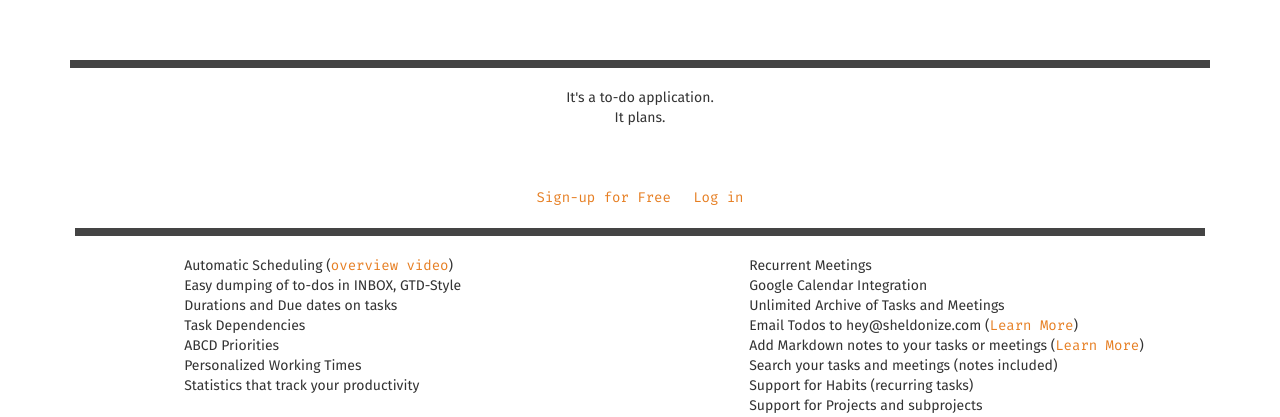
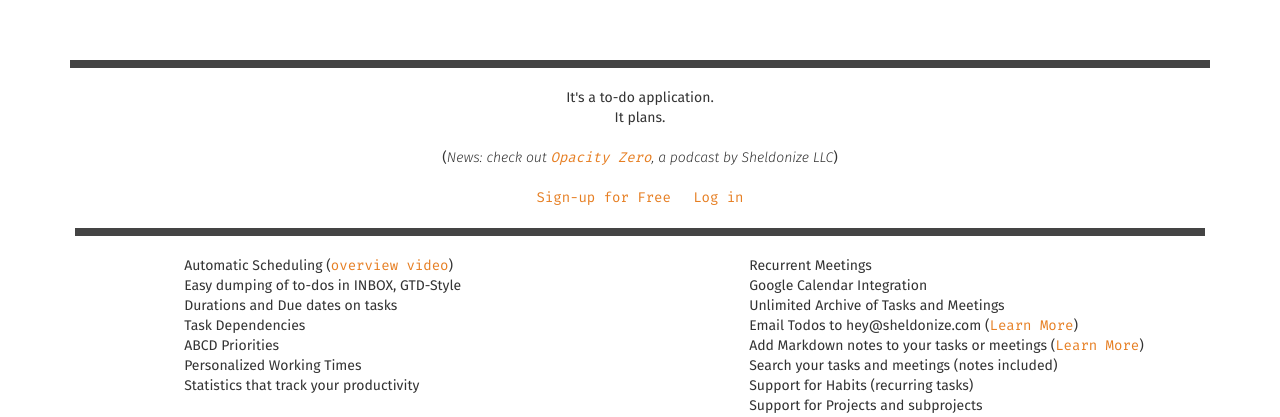
Before and after one commit to sheymans/sheldonize, a Django app: template app/templates/home.html in a window 1280 px wide. Shown: the part 52-469 px from the top of the page. Run offline with Django 3.2, Linux system fonts and the light colour scheme; the template is opened without the code that fills it, so the values that code supplies are empty; some libraries are stand-ins or nearby versions.

Commit message:
Added opacity zero link

```diff
--- a/app/templates/home.html
+++ b/app/templates/home.html
@@ -20,6 +20,7 @@
         It's a to-do application.</br>
         It plans.</br>
         </br>
+        (<i>News: check out <a href="http://opacityzero.press/">Opacity Zero</a>, a podcast by Sheldonize LLC</i>)
         </br>
         </br>
     </div>
```
